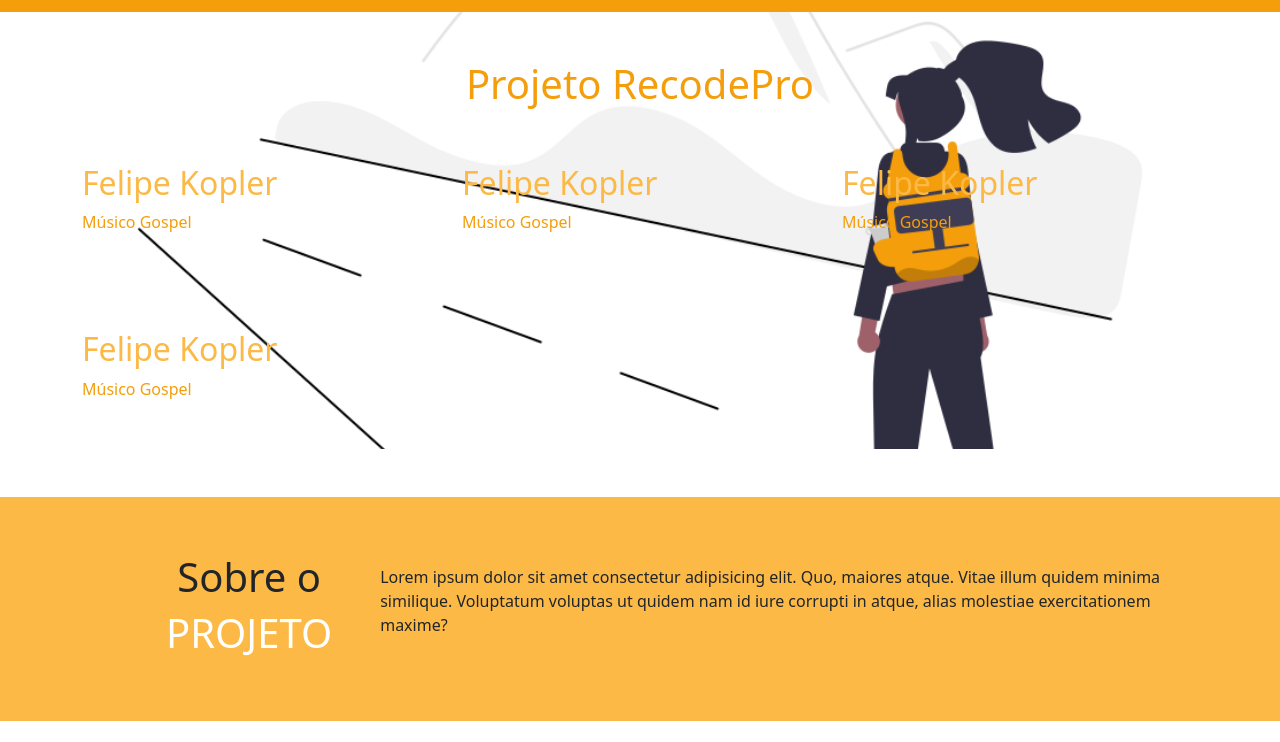
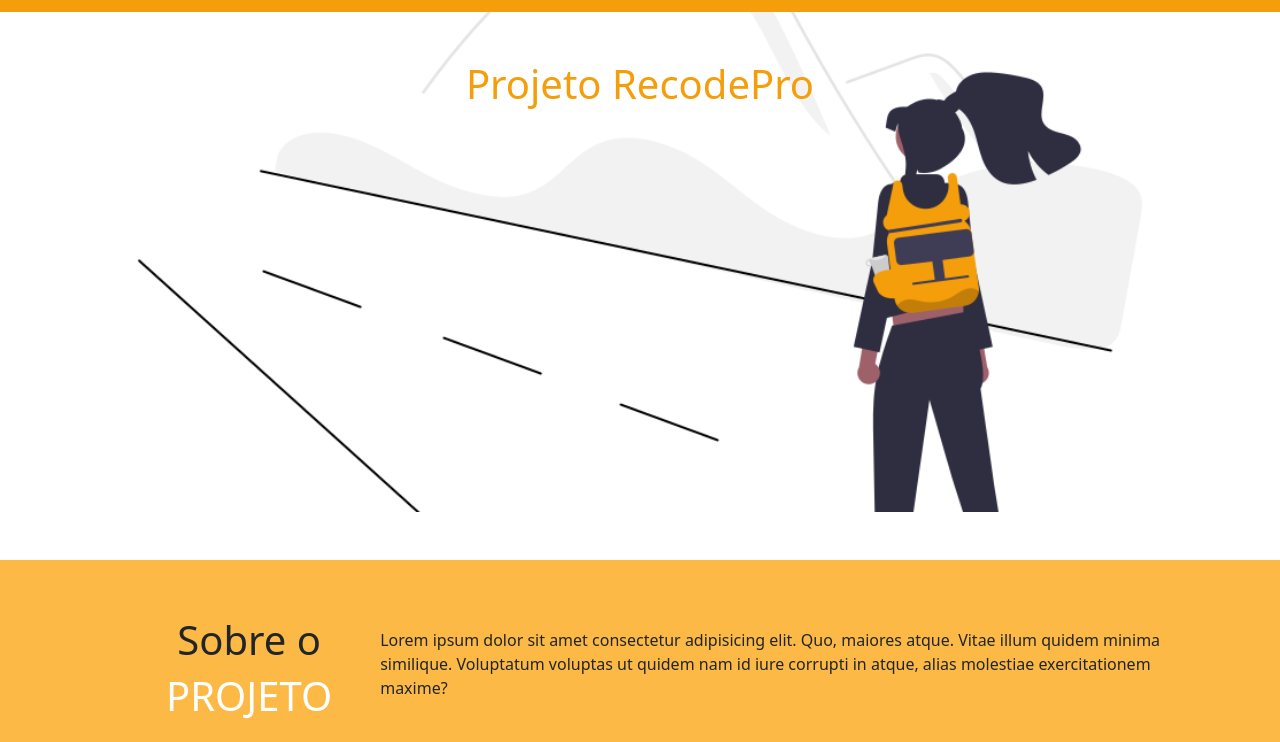
Before and after one commit to ramomOliveira/projeto-final-recode, a website: page index.html in a window 1280 px wide. Shown: the part 58-800 px from the top of the page. Drawn offline with nearby package versions, Linux system fonts and the light colour scheme.

Commit message:
ajuste cover

```diff
--- a/index.html
+++ b/index.html
@@ -68,30 +68,6 @@
                     <h1 class="text-primary">Projeto RecodePro</h1>
                 </div>
                 <div class="row row-cols-1 row-cols-md-3">
-                    <a class="text-decoration-none" href="#">
-                        <div class="col my-md-5">
-                            <h2 class="text-secondary">Felipe Kopler</h2>
-                            <p>Músico Gospel</p>
-                        </div>
-                    </a>
-                    <a class="text-decoration-none" href="#">
-                        <div class="col my-md-5">
-                            <h2 class="text-secondary">Felipe Kopler</h2>
-                            <p>Músico Gospel</p>
-                        </div>
-                    </a>
-                    <a class="text-decoration-none" href="#">
-                        <div class="col my-md-5">
-                            <h2 class="text-secondary">Felipe Kopler</h2>
-                            <p>Músico Gospel</p>
-                        </div>
-                    </a>
-                    <a class="text-decoration-none" href="#">
-                        <div class="col my-md-5">
-                            <h2 class="text-secondary">Felipe Kopler</h2>
-                            <p>Músico Gospel</p>
-                        </div>
-                    </a>
 
                 </div>
             </div>
--- a/style/styles.index.css
+++ b/style/styles.index.css
@@ -19,6 +19,7 @@
     background-position: center;
     background-repeat: no-repeat;
     background-size: cover;
+    height: 31.25rem;
 }
 
 #img-card-agenda{
```
